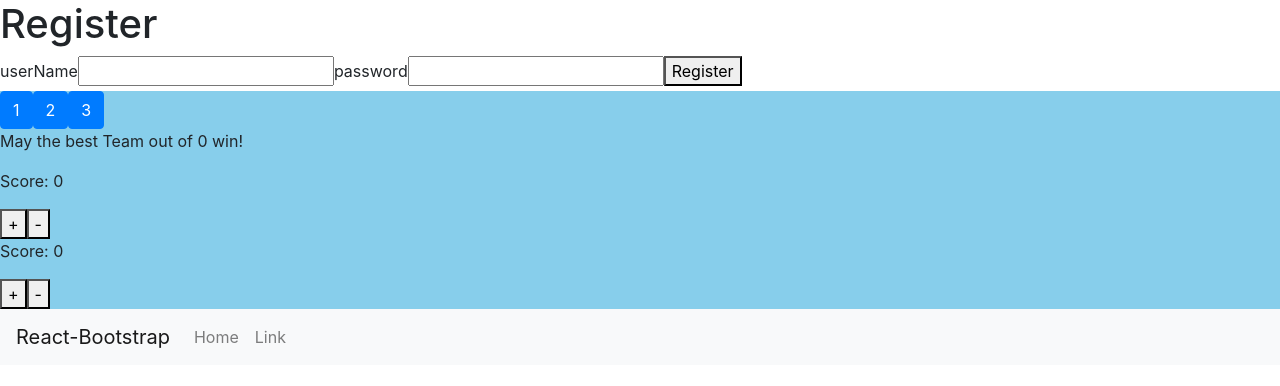
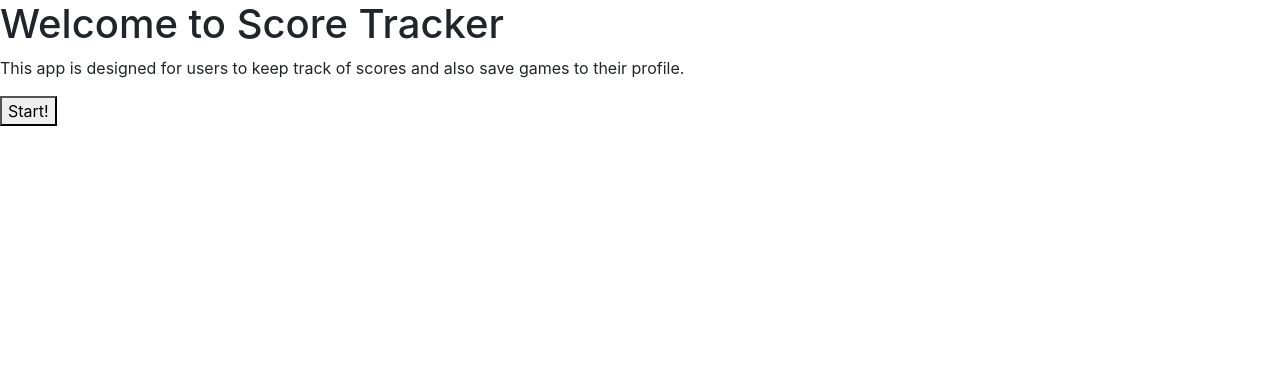
Before and after one commit to liemily333/DrawTherapy, a React (Create React App) app in the folder client/: page /welcome in a window 1280 px wide. Shown: the top 386 px of the page. Built offline with nearby package versions, Linux system fonts and the light colour scheme.

Commit message:
sign up working

```diff
--- a/client/src/App.js
+++ b/client/src/App.js
@@ -1,4 +1,5 @@
 import React, { useState } from "react";
+import { BrowserRouter as Router, Route } from "react-router-dom";
 import Counter from "./pages/counter";
 import Teams from "./pages/teams";
 import Register from "./pages/register";
@@ -6,21 +7,25 @@ import Register from "./pages/register";
 import "./App.css";
 import UserProfile from "./pages/profile";
 import NavBar from "./components/navBar/navBar";
-
+import Login from "./pages/login";
+import Welcome from "./pages/welcome";
+import { createBrowserHistory as history } from "history";
 function App(props) {
   // const [teams, setTeams] = useState(0);
   // const [teamName, setTeamName] = useState(0);
 
   console.log(props);
   return (
-    <div>
-      <Register></Register>
-      <div className="main">
-        <Teams></Teams>
-        <Counter></Counter>
-        <UserProfile></UserProfile>
+    <Router history={history}>
+      <div>
+        <Route path="/welcome" component={Welcome} />
+        <Route path="/login" component={Login} />
+        <Route path="/register" component={Register} />
+        <Route path="/teams" component={Teams} />
+        <Route path="/counter" component={Counter} />
+        <Route path="/profile" component={UserProfile} />
       </div>
-    </div>
+    </Router>
   );
 }
 
--- /dev/null
+++ b/client/src/pages/login.js
@@ -0,0 +1,41 @@
+import React, { useState } from "react";
+import Axios from "axios";
+
+function Login() {
+  const [usernameLogin, setUserNameLogin] = useState("");
+  const [passwordLogin, setPasswordLogin] = useState("");
+
+  const login = () => {
+    Axios.post("http://localhost:3000/login", {
+      username: usernameLogin,
+      password: passwordLogin,
+    }).then((response) => {
+      console.log("success" + response);
+    });
+  };
+
+  return (
+    <div>
+      <div className="register">
+        <h1> Login</h1>
+        <label>userName</label>
+        <input
+          type="text"
+          onChange={(e) => {
+            setUserNameLogin(e.target.value);
+          }}
+        />
+        <label>password</label>
+        <input
+          type="text"
+          onChange={(e) => {
+            setPasswordLogin(e.target.value);
+          }}
+        />
+        <button onClick={login}> Login</button>
+      </div>
+    </div>
+  );
+}
+
+export default Login;
--- a/client/src/pages/profile.js
+++ b/client/src/pages/profile.js
@@ -5,6 +5,7 @@ function userProfile() {
   return (
     <div>
       <NavBar></NavBar>
+      <h1> HI! </h1>
     </div>
   );
 }
--- a/client/src/pages/register.js
+++ b/client/src/pages/register.js
@@ -8,7 +8,7 @@ function Register() {
 
   //when the button is clicked, it sends the register information to the back end.
   const register = () => {
-    Axios.post("http://localhost3000/register", {
+    Axios.post("http://localhost:3000/register", {
       username: username,
       password: password,
     }).then((response) => {
--- /dev/null
+++ b/client/src/pages/welcome.js
@@ -0,0 +1,16 @@
+import React from "react";
+
+function Welcome() {
+  return (
+    <div>
+      <h1> Welcome to Score Tracker</h1>
+      <p>
+        This app is designed for users to keep track of scores and also save
+        games to their profile.
+      </p>
+      <button> Start! </button>
+    </div>
+  );
+}
+
+export default Welcome;
```
Also changed, not shown: 2 other files (tests, documents, lock files or other folders).
